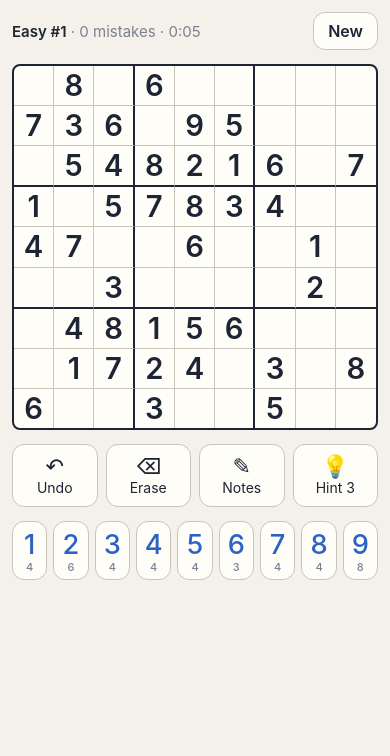
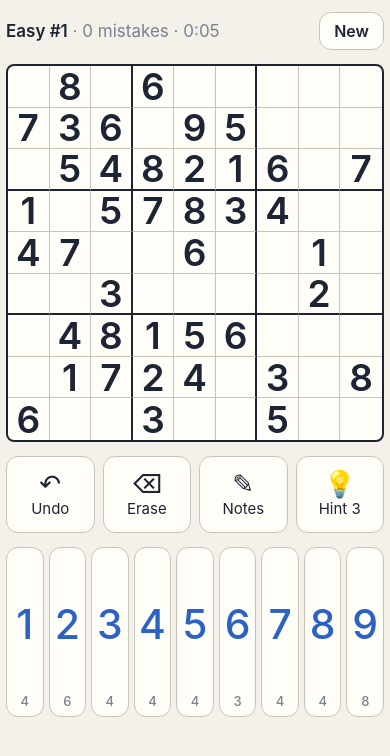
Before and after one commit to Prezbo8/sudoku, a plain HTML site: page index.html in a window 390 px wide. Drawn offline with Linux system fonts and the light colour scheme.

Commit message:
Bigger numbers and controls to fill the iPhone 17 screen
Co-Authored-By: Claude Opus 5.5 <noreply@anthropic.com>

```diff
--- a/index.html
+++ b/index.html
@@ -31,12 +31,12 @@
     background: var(--bg); color: var(--ink);
     font: 16px -apple-system, BlinkMacSystemFont, "SF Pro Rounded", system-ui, sans-serif;
     display: flex; flex-direction: column; align-items: center;
-    padding: max(12px, env(safe-area-inset-top)) 12px max(12px, env(safe-area-inset-bottom));
+    padding: max(12px, env(safe-area-inset-top)) 6px max(12px, env(safe-area-inset-bottom));
     touch-action: manipulation; user-select: none; -webkit-user-select: none;
   }
-  .wrap { width: 100%; max-width: 520px; display: flex; flex-direction: column; gap: 14px; }
+  .wrap { width: 100%; max-width: 520px; flex: 1; display: flex; flex-direction: column; gap: 14px; }
   header { display: flex; justify-content: space-between; align-items: center; }
-  header .info { font-size: 15px; color: var(--muted); }
+  header .info { font-size: 17px; color: var(--muted); }
   header .info b { color: var(--ink); font-weight: 600; }
   button {
     font: inherit; color: var(--ink); background: var(--btn);
@@ -45,14 +45,14 @@
   .newbtn { padding: 8px 14px; font-weight: 600; }
 
   #board {
-    display: grid; grid-template-columns: repeat(9, minmax(0, 1fr));
-    aspect-ratio: 1; width: 100%; background: var(--board);
+    display: grid; grid-template-columns: repeat(9, minmax(0, 1fr)); grid-template-rows: repeat(9, minmax(0, 1fr));
+    aspect-ratio: 1; width: 100%; flex-shrink: 0; background: var(--board);
     border: 2.5px solid var(--thick); border-radius: 8px; overflow: hidden;
   }
   .cell {
     position: relative; display: flex; align-items: center; justify-content: center;
     border-right: 1px solid var(--line); border-bottom: 1px solid var(--line);
-    font-size: min(7.5vw, 34px); font-weight: 500; color: var(--user);
+    font-size: min(9.5vw, 44px); line-height: 1; font-weight: 500; color: var(--user);
   }
   .cell:nth-child(9n) { border-right: none; }
   .cell:nth-child(n+73) { border-bottom: none; }
@@ -67,20 +67,20 @@
   .notes {
     position: absolute; inset: 1px; display: grid;
     grid-template-columns: repeat(3, 1fr); grid-template-rows: repeat(3, 1fr);
-    font-size: min(2.8vw, 12px); color: var(--muted); font-weight: 500;
+    font-size: min(3.4vw, 15px); color: var(--muted); font-weight: 500;
   }
   .notes span { display: flex; align-items: center; justify-content: center; }
   .notes span.hl { color: var(--user); font-weight: 700; }
 
   .tools { display: grid; grid-template-columns: repeat(4, minmax(0, 1fr)); gap: 8px; }
   .tools button:disabled { opacity: .4; }
-  .tools button { padding: 10px 0; font-size: 14px; display: flex; flex-direction: column; align-items: center; gap: 2px; }
-  .tools button .ic { font-size: 22px; line-height: 1; }
+  .tools button { padding: 14px 0; font-size: 15px; display: flex; flex-direction: column; align-items: center; gap: 2px; }
+  .tools button .ic { font-size: 26px; line-height: 1; }
   .tools button.on { background: var(--btn-on); color: #fff; border-color: var(--btn-on); }
 
-  .pad { display: grid; grid-template-columns: repeat(9, minmax(0, 1fr)); gap: 6px; }
-  .pad button { aspect-ratio: 0.6; font-size: min(7vw, 30px); font-weight: 500; color: var(--user); padding: 0 0 12px; position: relative; }
-  .pad button small { position: absolute; bottom: 5px; left: 0; right: 0; font-size: 11px; color: var(--muted); }
+  .pad { display: grid; grid-template-columns: repeat(9, minmax(0, 1fr)); gap: 5px; flex: 1; min-height: 80px; max-height: 170px; }
+  .pad button { font-size: min(10.5vw, 46px); font-weight: 500; color: var(--user); padding: 0 0 16px; position: relative; }
+  .pad button small { position: absolute; bottom: 7px; left: 0; right: 0; font-size: 13px; color: var(--muted); }
   .pad button.done { visibility: hidden; }
 
   #overlay {
--- a/sw.js
+++ b/sw.js
@@ -1,5 +1,5 @@
 // Bump this when any file changes so phones pick up the new version.
-const CACHE = 'sudoku-v2';
+const CACHE = 'sudoku-v3';
 const FILES = ['./', './index.html', './manifest.webmanifest', './icon-180.png', './icon-512.png', './levels.js'];
 
 self.addEventListener('install', e => {
```
